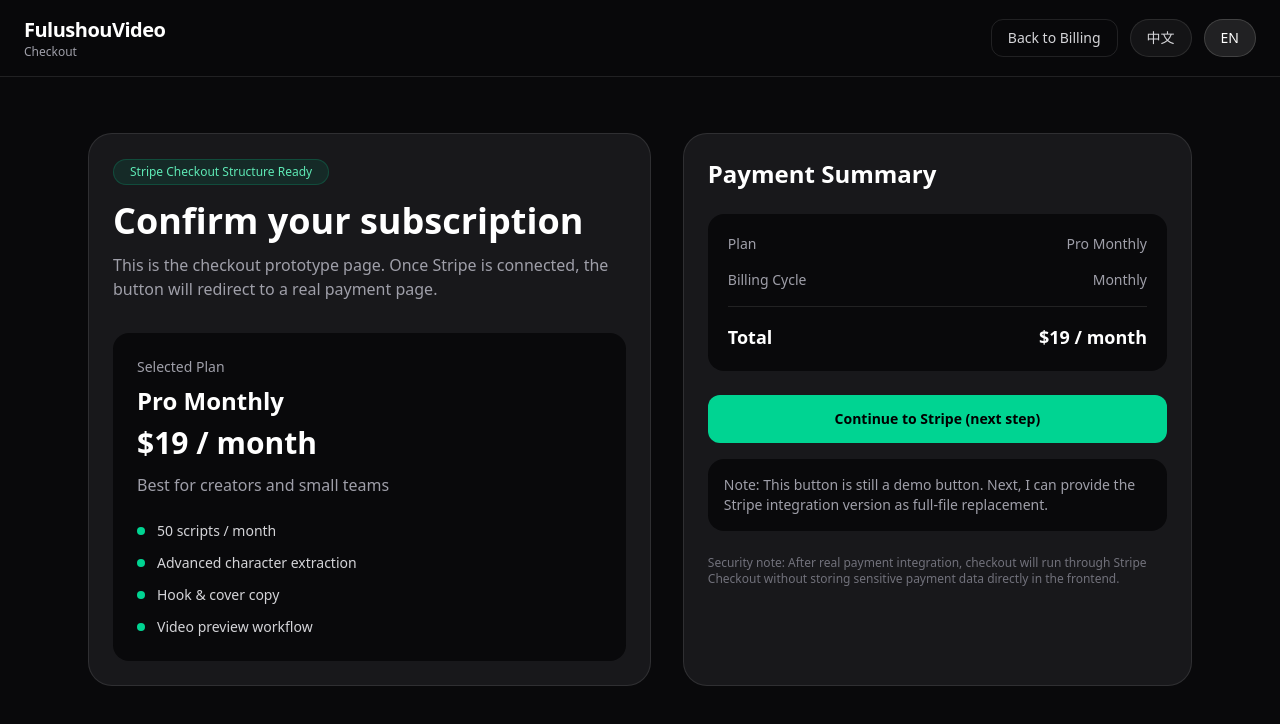
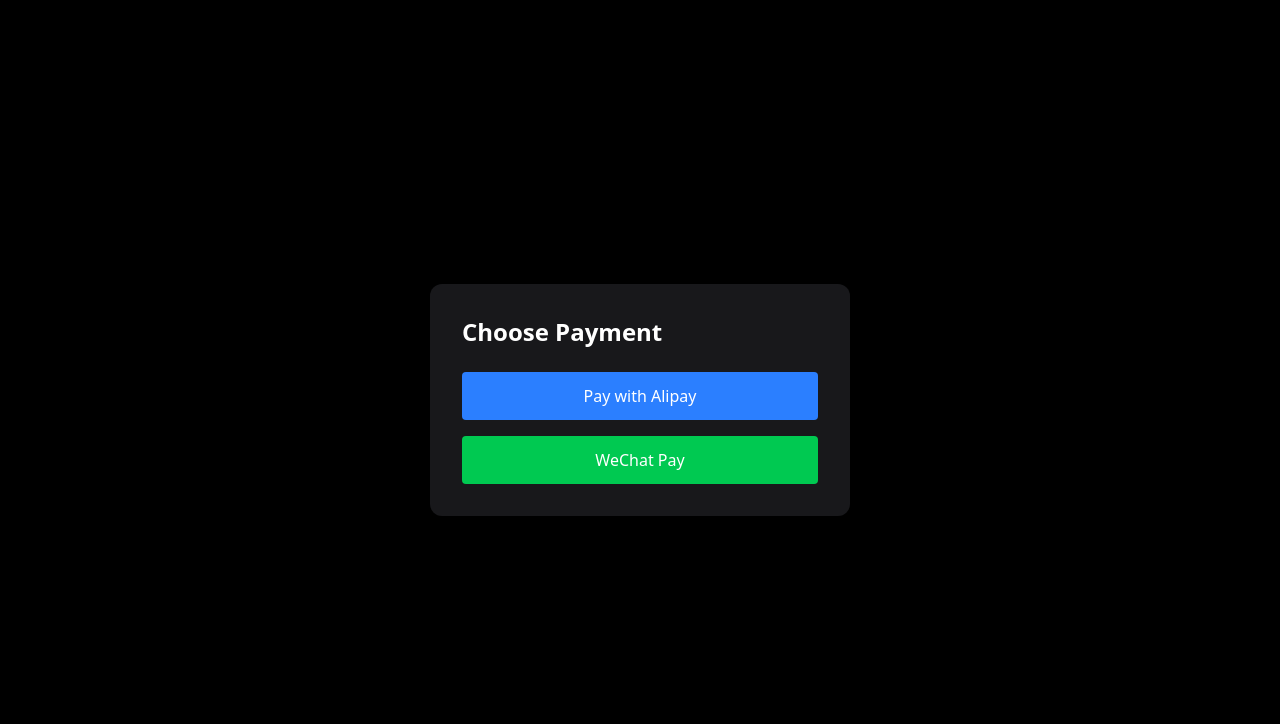
Before and after one commit to flexible-fls/story2video-web, a Next.js app: page /en/checkout in a window 1280 px wide. Shown: the top 724 px of the page. Built offline with nearby package versions, Linux system fonts and the light colour scheme.

Commit message:
replace stripe with china payments

```diff
--- a/src/app/[locale]/checkout/page.tsx
+++ b/src/app/[locale]/checkout/page.tsx
@@ -1,153 +1,91 @@
 "use client";
 
-import Link from "next/link";
+import { useState } from "react";
 import { usePathname, useSearchParams } from "next/navigation";
-import LanguageSwitch from "@/components/LanguageSwitch";
-
-type PlanInfo = {
-  title: string;
-  price: string;
-  desc: string;
-  features: string[];
-};
 
 export default function CheckoutPage() {
+
   const pathname = usePathname();
-  const searchParams = useSearchParams();
+  const params = useSearchParams();
 
   const locale = pathname.startsWith("/en") ? "en" : "zh";
-  const isZh = locale === "zh";
-  const plan = searchParams.get("plan") || "pro-monthly";
+  const plan = params.get("plan") || "pro-monthly";
 
-  const planMap: Record<string, PlanInfo> = isZh
-    ? {
-        "pro-monthly": {
-          title: "Pro 月付",
-          price: "¥99 / 月",
-          desc: "适合个人创作者与轻量团队",
-          features: ["50 个剧本 / 月", "高级角色识别", "封面与爆点文案", "视频预览工作流"],
-        },
-        "studio-monthly": {
-          title: "Studio 月付",
-          price: "¥399 / 月",
-          desc: "适合工作室与内容团队",
-          features: ["无限剧本处理", "团队协作", "优先支持", "可扩展 API 与定制能力"],
-        },
-      }
-    : {
-        "pro-monthly": {
-          title: "Pro Monthly",
-          price: "$19 / month",
-          desc: "Best for creators and small teams",
-          features: ["50 scripts / month", "Advanced character extraction", "Hook & cover copy", "Video preview workflow"],
-        },
-        "studio-monthly": {
-          title: "Studio Monthly",
-          price: "$79 / month",
-          desc: "Best for studios and production teams",
-          features: ["Unlimited scripts", "Team collaboration", "Priority support", "Expandable API and custom workflows"],
-        },
-      };
+  const [loading,setLoading] = useState(false);
+  const [qr,setQr] = useState<string | null>(null);
 
-  const selectedPlan = planMap[plan] || planMap["pro-monthly"];
+  async function pay(method:string){
+
+    setLoading(true);
+
+    const res = await fetch("/api/pay",{
+      method:"POST",
+      headers:{
+        "Content-Type":"application/json"
+      },
+      body:JSON.stringify({
+        plan,
+        method
+      })
+    });
+
+    const data = await res.json();
+
+    if(data.type === "redirect"){
+      window.location.href = data.url;
+    }
+
+    if(data.type === "qrcode"){
+      setQr(data.code_url);
+    }
+
+    setLoading(false);
+  }
 
   return (
-    <main className="min-h-screen bg-zinc-950 text-white">
-      <header className="sticky top-0 z-30 border-b border-white/10 bg-zinc-950/80 backdrop-blur">
-        <div className="mx-auto flex max-w-7xl items-center justify-between px-6 py-4">
-          <div>
-            <div className="text-xl font-semibold tracking-tight">FulushouVideo</div>
-            <div className="text-xs text-zinc-400">
-              {isZh ? "结算中心" : "Checkout"}
-            </div>
-          </div>
 
-          <div className="flex items-center gap-3">
-            <Link
-              href={`/${locale}/billing`}
-              className="rounded-xl border border-white/10 px-4 py-2 text-sm text-zinc-300 transition hover:bg-white/5"
-            >
-              {isZh ? "返回套餐页" : "Back to Billing"}
-            </Link>
-            <LanguageSwitch locale={locale} />
-          </div>
-        </div>
-      </header>
+    <main className="min-h-screen bg-black text-white flex items-center justify-center">
 
-      <section className="mx-auto max-w-6xl px-6 py-14">
-        <div className="grid gap-8 lg:grid-cols-[1.05fr_0.95fr]">
-          <div className="rounded-3xl border border-white/10 bg-zinc-900 p-6">
-            <div className="mb-4 inline-flex rounded-full border border-emerald-400/20 bg-emerald-400/10 px-4 py-1 text-xs text-emerald-300">
-              {isZh ? "Stripe Checkout 结构已准备" : "Stripe Checkout Structure Ready"}
-            </div>
+      <div className="bg-zinc-900 p-8 rounded-xl w-[420px]">
 
-            <h1 className="text-4xl font-bold">
-              {isZh ? "确认你的订阅方案" : "Confirm your subscription"}
-            </h1>
+        <h1 className="text-2xl font-bold mb-6">
 
-            <p className="mt-3 text-zinc-400">
-              {isZh
-                ? "当前页面是结算原型页。下一步接入 Stripe 后，点击按钮即可跳转真实支付页。"
-                : "This is the checkout prototype page. Once Stripe is connected, the button will redirect to a real payment page."}
+          {locale === "zh" ? "选择支付方式" : "Choose Payment"}
+
+        </h1>
+
+        <button
+          onClick={()=>pay("alipay")}
+          className="w-full bg-blue-500 py-3 rounded mb-4"
+        >
+          {locale==="zh"?"支付宝支付":"Pay with Alipay"}
+        </button>
+
+        <button
+          onClick={()=>pay("wechat")}
+          className="w-full bg-green-500 py-3 rounded"
+        >
+          {locale==="zh"?"微信扫码支付":"WeChat Pay"}
+        </button>
+
+        {qr && (
+          <div className="mt-6 text-center">
+
+            <p className="mb-3">
+              {locale==="zh"?"微信扫码支付":"Scan QR with WeChat"}
             </p>
 
-            <div className="mt-8 rounded-2xl bg-zinc-950 p-6">
-              <div className="text-sm text-zinc-400">{isZh ? "已选套餐" : "Selected Plan"}</div>
-              <div className="mt-2 text-2xl font-semibold">{selectedPlan.title}</div>
-              <div className="mt-2 text-3xl font-bold">{selectedPlan.price}</div>
-              <div className="mt-3 text-zinc-400">{selectedPlan.desc}</div>
+            <img
+              src={`https://api.qrserver.com/v1/create-qr-code/?size=200x200&data=${encodeURIComponent(qr)}`}
+              className="mx-auto"
+            />
 
-              <div className="mt-6 space-y-3">
-                {selectedPlan.features.map((feature) => (
-                  <div key={feature} className="flex items-center gap-3 text-sm text-zinc-300">
-                    <span className="inline-block h-2 w-2 rounded-full bg-emerald-400" />
-                    <span>{feature}</span>
-                  </div>
-                ))}
-              </div>
-            </div>
           </div>
+        )}
 
-          <div className="rounded-3xl border border-white/10 bg-zinc-900 p-6">
-            <div className="text-2xl font-semibold">
-              {isZh ? "支付信息" : "Payment Summary"}
-            </div>
+      </div>
 
-            <div className="mt-6 rounded-2xl bg-zinc-950 p-5">
-              <div className="flex items-center justify-between text-sm text-zinc-400">
-                <span>{isZh ? "套餐" : "Plan"}</span>
-                <span>{selectedPlan.title}</span>
-              </div>
+    </main>
 
-              <div className="mt-4 flex items-center justify-between text-sm text-zinc-400">
-                <span>{isZh ? "计费周期" : "Billing Cycle"}</span>
-                <span>{isZh ? "每月" : "Monthly"}</span>
-              </div>
-
-              <div className="mt-4 flex items-center justify-between border-t border-white/10 pt-4 text-lg font-semibold">
-                <span>{isZh ? "总计" : "Total"}</span>
-                <span>{selectedPlan.price}</span>
-              </div>
-            </div>
-
-            <button className="mt-6 h-12 w-full rounded-xl bg-emerald-400 text-sm font-semibold text-black transition hover:opacity-90">
-              {isZh ? "前往 Stripe 支付（下一步接入）" : "Continue to Stripe (next step)"}
-            </button>
-
-            <div className="mt-4 rounded-2xl bg-zinc-950 p-4 text-sm text-zinc-400">
-              {isZh
-                ? "说明：当前按钮仍为演示按钮。下一步我会继续给你 Stripe 接入版整文件替换代码。"
-                : "Note: This button is still a demo button. Next, I can provide the Stripe integration version as full-file replacement."}
-            </div>
-
-            <div className="mt-6 text-xs text-zinc-500">
-              {isZh
-                ? "安全提示：真实支付接入后，结算流程将通过 Stripe Checkout 完成，不会在前端直接保存敏感支付信息。"
-                : "Security note: After real payment integration, checkout will run through Stripe Checkout without storing sensitive payment data directly in the frontend."}
-            </div>
-          </div>
-        </div>
-      </section>
-    </main>
   );
 }
--- /dev/null
+++ b/src/app/api/pay/route.ts
@@ -0,0 +1,38 @@
+import { NextRequest, NextResponse } from "next/server";
+
+export async function POST(req: NextRequest) {
+  try {
+    const body = await req.json();
+    const { plan, method } = body;
+
+    const priceMap: Record<string, number> = {
+      "pro-monthly": 9900,
+      "studio-monthly": 39900
+    };
+
+    const amount = priceMap[plan];
+
+    if (!amount) {
+      return NextResponse.json({ error: "Invalid plan" }, { status: 400 });
+    }
+
+    if (method === "alipay") {
+      return NextResponse.json({
+        type: "redirect",
+        url: "https://openapi.alipay.com/gateway.do"
+      });
+    }
+
+    if (method === "wechat") {
+      return NextResponse.json({
+        type: "qrcode",
+        code_url: "weixin://wxpay/bizpayurl?mockpay=123456"
+      });
+    }
+
+    return NextResponse.json({ error: "Invalid payment method" }, { status: 400 });
+
+  } catch (e) {
+    return NextResponse.json({ error: "Payment error" }, { status: 500 });
+  }
+}
```
Also changed, not shown: package.json (+9 -12 lines).
